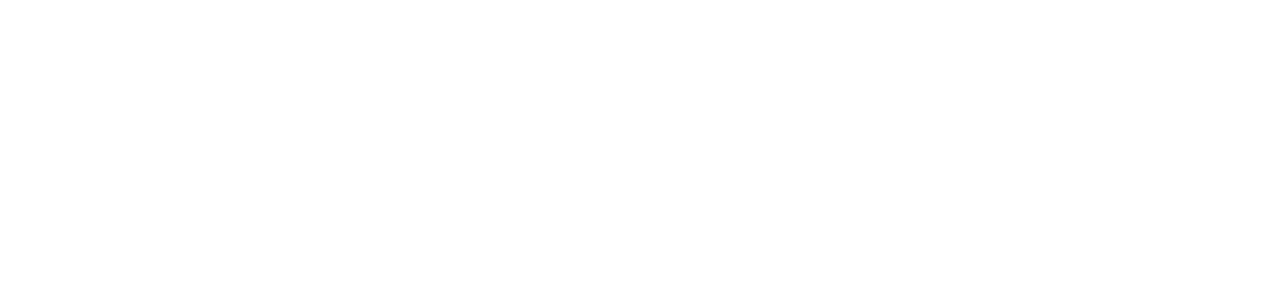
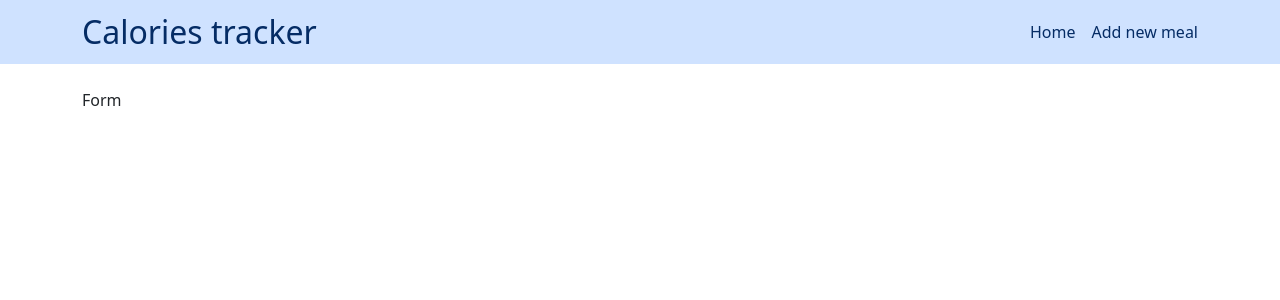
Before and after one commit to Dilnoza-Tasheva/homework-66, a React (Vite) app: page /newMeal in a window 1280 px wide. Shown: the top 300 px of the page. Built offline with nearby package versions, Linux system fonts and the light colour scheme.

Commit message:
Created main components and containers and used Layout as demonstrated during the class.

```diff
--- a/src/App.tsx
+++ b/src/App.tsx
@@ -1,8 +1,24 @@
+
+import { Route, Routes } from 'react-router-dom';
+import Home from './Containers/Home/Home.tsx';
+import NewMeal from './Containers/NewMeal/NewMeal.tsx';
+import EditMeal from './Containers/EditMeal/EditMeal.tsx';
+import Layout from './Components/Layout/Layout.tsx';
 
 
 const App = () => (
+
   <>
-
+    <Layout>
+      <div className="row">
+        <Routes>
+          <Route path="/newMeal" element={<NewMeal/>}/>
+          <Route path="/editMeal/:id" element={<EditMeal/>}/>
+          <Route path="/" element={<Home/>}/>
+          <Route path="*" element={<h4>Not found</h4>}/>
+        </Routes>
+      </div>
+    </Layout>
   </>
 );
 
--- /dev/null
+++ b/src/Components/Layout/Layout.tsx
@@ -0,0 +1,18 @@
+import NavBar from '../NavBar/NavBar.tsx';
+
+
+const Layout: React.FC<React.PropsWithChildren> = ({children}) => {
+  return (
+    <>
+      <header>
+        <NavBar/>
+      </header>
+      <main className="container mt-4">
+        {children}
+      </main>
+
+    </>
+  );
+};
+
+export default Layout;
--- /dev/null
+++ b/src/Components/MealForm/MealForm.tsx
@@ -0,0 +1,11 @@
+
+
+const MealForm = () => {
+  return (
+    <div>
+      Form
+    </div>
+  );
+};
+
+export default MealForm;
--- /dev/null
+++ b/src/Components/NavBar/NavBar.tsx
@@ -0,0 +1,29 @@
+import { NavLink } from 'react-router-dom';
+
+
+const NavBar = () => {
+  return (
+    <>
+      <nav className="navbar bg-primary-subtle">
+        <div className="container">
+          <div className="row justify-content-between align-items-center">
+            <span className="navbar-brand mb-0 h1 text-primary-emphasis fs-2">Calories tracker</span>
+          </div>
+          <div className="ms-auto">
+            <nav className="navbar navbar-nav d-flex flex-row gap-3">
+              <li>
+                <NavLink to="/" className="text-primary-emphasis text-decoration-none">Home</NavLink>
+              </li>
+              <li>
+                <NavLink to="/newMeal" className="text-primary-emphasis text-decoration-none">Add new meal</NavLink>
+              </li>
+            </nav>
+          </div>
+        </div>
+      </nav>
+
+    </>
+  );
+};
+
+export default NavBar;
--- /dev/null
+++ b/src/Containers/EditMeal/EditMeal.tsx
@@ -0,0 +1,13 @@
+import MealForm from '../../Components/MealForm/MealForm.tsx';
+
+
+const EditMeal = () => {
+  return (
+    <div>
+      <MealForm/>
+
+    </div>
+  );
+};
+
+export default EditMeal;
--- /dev/null
+++ b/src/Containers/Home/Home.tsx
@@ -0,0 +1,11 @@
+
+
+const Home = () => {
+  return (
+    <div>
+      home
+    </div>
+  );
+};
+
+export default Home;
--- /dev/null
+++ b/src/Containers/NewMeal/NewMeal.tsx
@@ -0,0 +1,12 @@
+import MealForm from '../../Components/MealForm/MealForm.tsx';
+
+
+const NewMeal = () => {
+  return (
+    <div>
+      <MealForm/>
+    </div>
+  );
+};
+
+export default NewMeal;
```
Also changed, not shown: src/Components/UI/ButtonSpinner/ButtonSpinner.tsx (added, +11 -0 lines).
